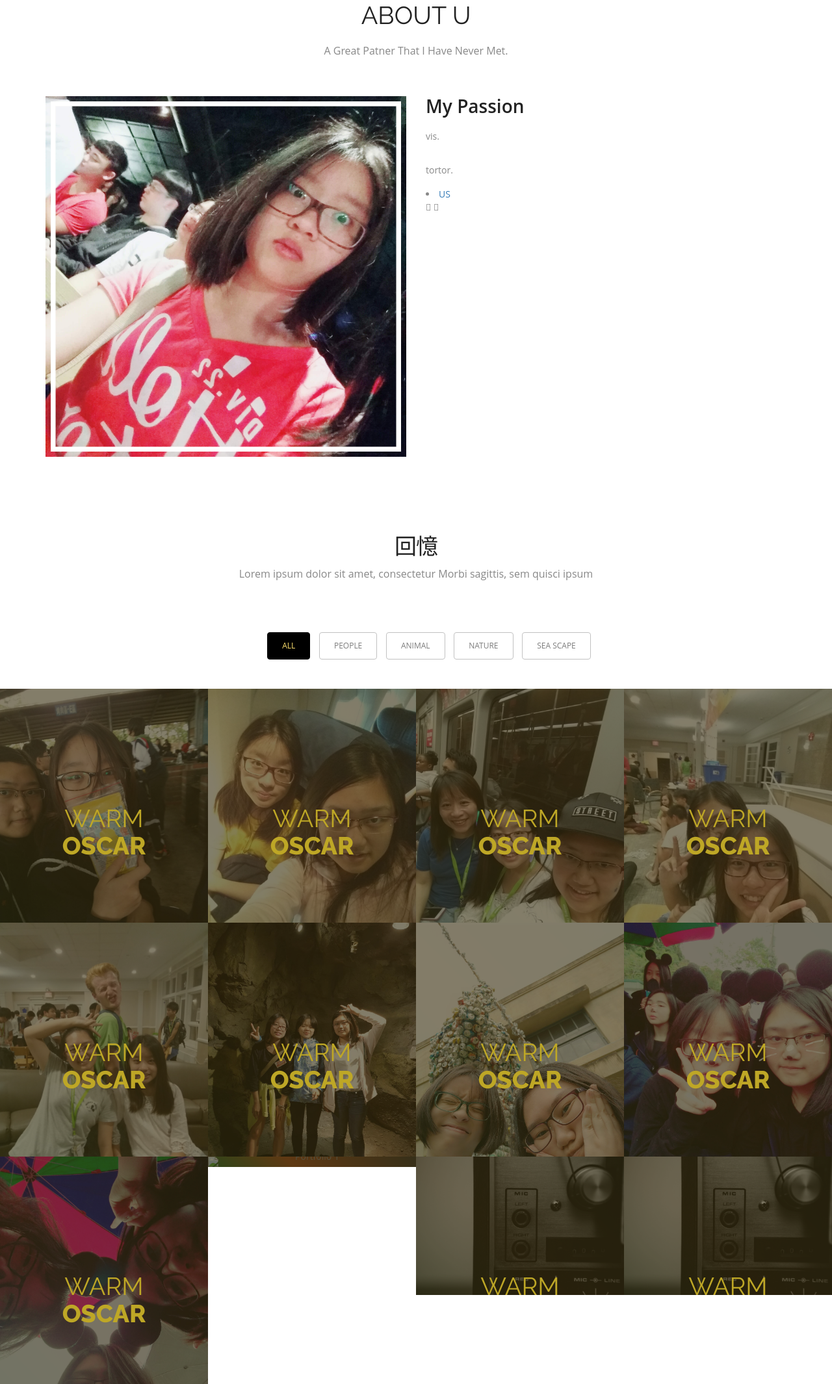
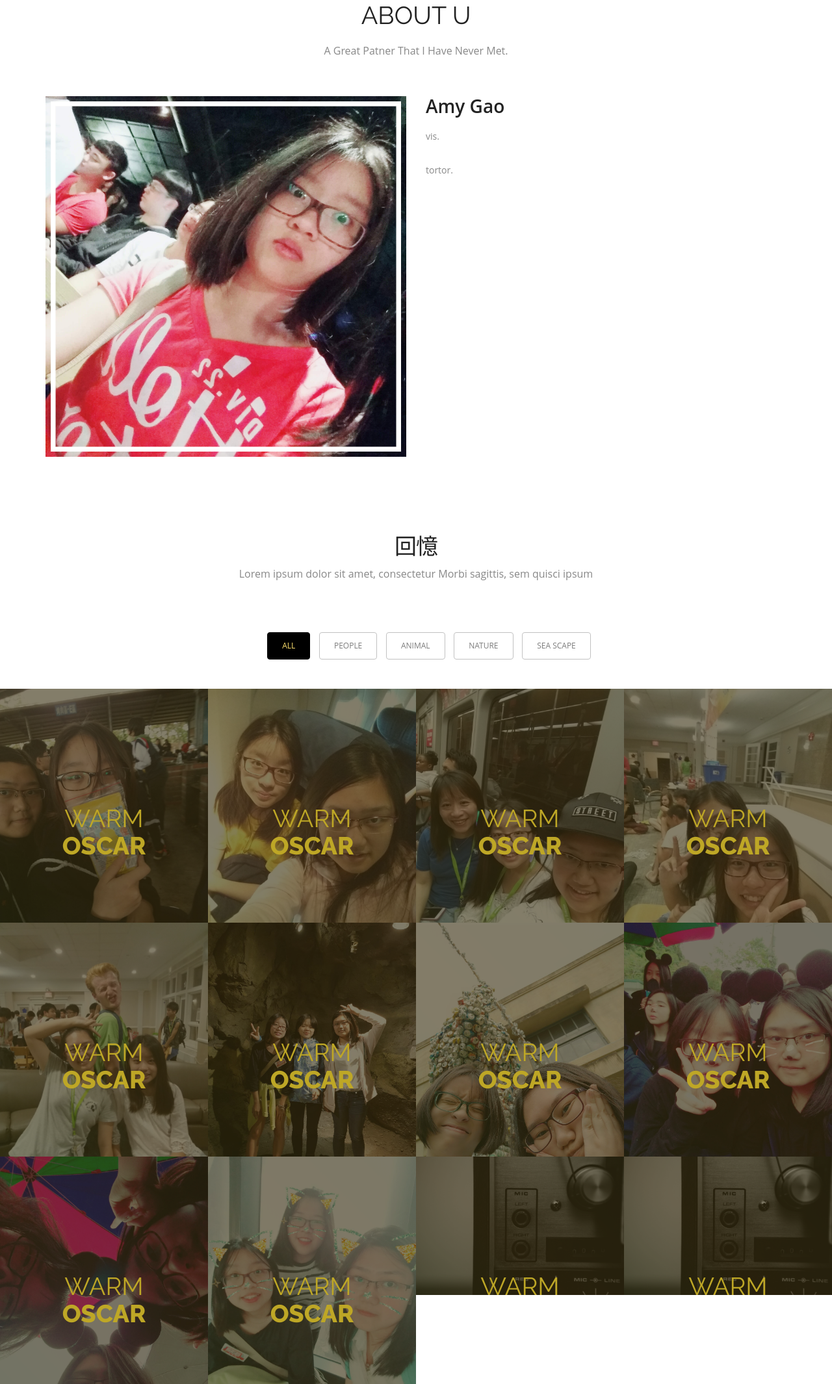
Before and after one commit to Kellypx/AmyBirthday20, a plain HTML site: page index.html in a window 1280 px wide. Shown: the part 670-2800 px from the top of the page at 65% size. Drawn offline with Linux system fonts and the light colour scheme.

Commit message:
Update index.html

```diff
--- a/index.html
+++ b/index.html
@@ -70,24 +70,20 @@
   </div>
 </header>
 <!--Header_section-->
-
-<section id="aboutUs"><!--Aboutus-->
+<section id="aboutUs">
+    <!--Aboutus-->
     <div class="inner_wrapper about-us aboutUs-container fadeInLeft animated wow">
         <div class="container">
             <h2>About U</h2>
             <h6>A Great Patner That I Have Never Met.</h6>
             <div class="inner_section">
                 <div class="row">
-      <div class="col-md-6"> <img class="img-responsive" src="img/About.jpg" align=""> </div>
+                    <div class="col-md-6"><img class="img-responsive" src="img/About.jpg" align="" /></div>
                     <div class="col-md-6">
-        <h3>My Passion</h3>
-        <p> vis.</p>
+                        <h3>Amy Gao</h3>
+                        <p>vis.</p>
 
-        <p> tortor. </p>
-	   <li><a href="#aboutUs" class="scroll-link">US</a></li>
-	   <i class="fas fa-paint-brush"></i>
-	   <i class="fas fa-photo-video"></i>
-	   <i class="fas fa-gamepad"></i>
+                        <p>tortor.</p>
                     </div>
                 </div>
             </div>
@@ -272,7 +268,7 @@
 
       <!-- Portfolio13 Item-->
       <figure style="position: absolute; left: 0px; top: 0px; transform: translate3d(337px, 0px, 0px) scale3d(1, 1, 1); width: 337px; opacity: 1;" class="portfolio-item one-four  wildlife isotope-item effect-oscar">
-        <div class="portfolio_img"> <img src="13.jpg" alt="Portfolio 1"> </div>
+        <div class="portfolio_img"> <img src="img/13.jpg" alt="Portfolio 1"> </div>
         	<figcaption>
 				<div>
 				  <a href="img/13.jpg" class="fancybox">
```
Lines whose indentation alone changed are shown as unchanged.
